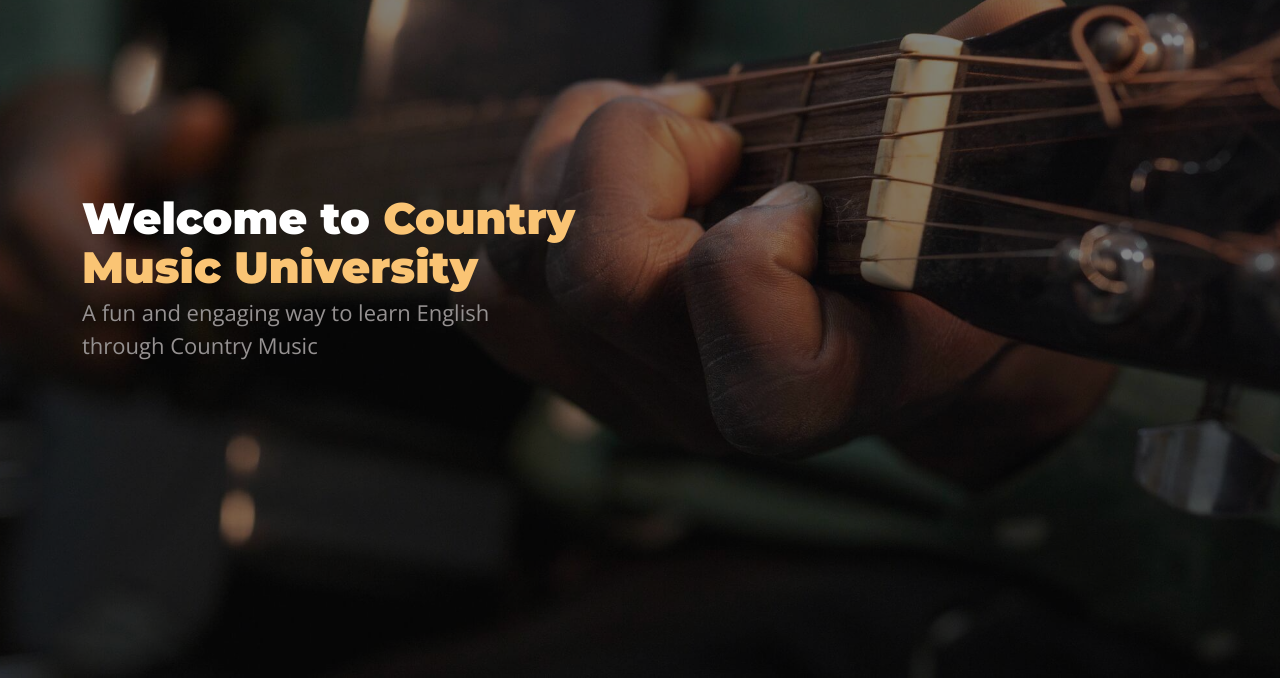
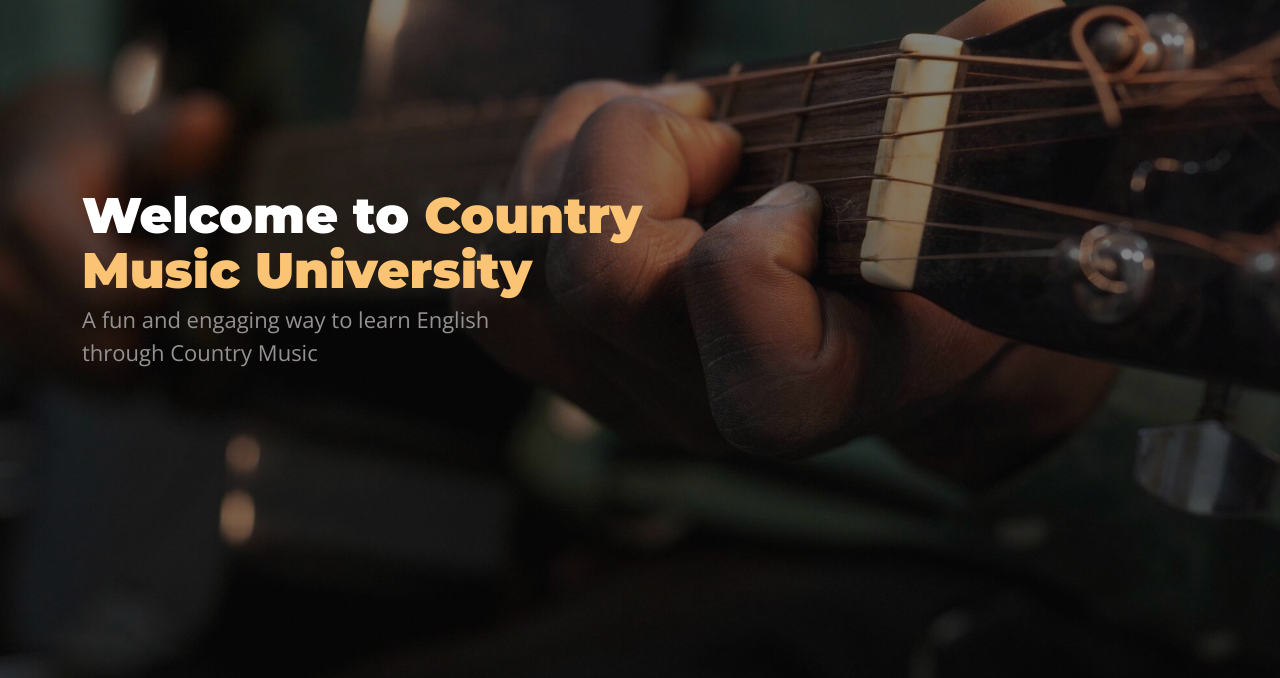
Before and after one commit to icardus/cmu, a plain HTML site: page index.html in a window 1280 px wide. Shown: the part 122-800 px from the top of the page. Drawn offline with nearby package versions, Linux system fonts and the light colour scheme.

Commit message:
fourth commit

```diff
--- a/assets/css/main.css
+++ b/assets/css/main.css
@@ -90,7 +90,9 @@ h6 {
 h2.aos-init.aos-animate {
   font-weight: 900;
   line-height: 1.1;
-  color: #FAC474; }
+  color: #FAC474;
+font-size:50px;
+}
 
 @media (max-width:780px) {
   h2.aos-init.aos-animate {
```
